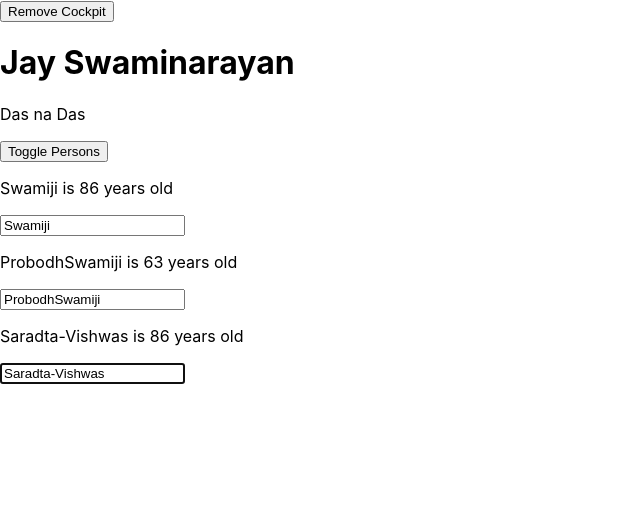
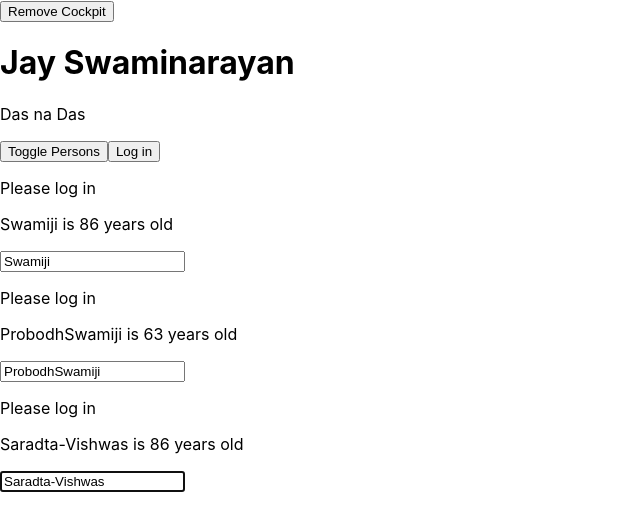
Before and after one commit to apatel369/react-practice-app, a React app: page / in a window 1280 px wide. Shown: the top 530 px of the page, without its empty margins (0-640 px from the left). Built offline with nearby package versions, Linux system fonts and the light colour scheme.

Commit message:
apply context and useContext

```diff
--- a/src/components/Cockpit/Cockpit.js
+++ b/src/components/Cockpit/Cockpit.js
@@ -1,8 +1,12 @@
-import React, { useEffect, useRef} from "react";
+import React, { useEffect, useRef, useContext} from "react";
 import classes from "./Cockpit.css";
+import AuthContext from "../../context/auth-context";
 
 const cockpit = props => {
   const toggleBtnRef =  useRef(null);
+  const authContext = useContext(AuthContext);
+
+  console.log(authContext.authenticated);
 
   useEffect(() => {
     console.log('[cockpit.js useeffect');
@@ -24,7 +28,6 @@
     };
   })
 
-
   const assignedClasses = [];
   let btnClass = "";
   if (props.showPersons) {
@@ -44,8 +47,9 @@
       <button ref={toggleBtnRef} className={btnClass} onClick={props.clicked}>
         Toggle Persons
       </button>
+        <button onClick={authContext.login}>Log in</button>
     </div>
   );
-};
+}
 
 export default React.memo(cockpit);
--- a/src/components/Persons/Person/Person.js
+++ b/src/components/Persons/Person/Person.js
@@ -3,6 +3,7 @@
 import withClass from "../../../hoc/withClass";
 import classes from './Person.css';
 import PropTypes from 'prop-types';
+import AuthContext from '../../../context/auth-context'
 
 class Person extends Component {
   constructor(props){
@@ -10,15 +11,21 @@
     this.inutElementRef = React.createRef();
   }
 
+  static contextType = AuthContext;
+
   componentDidMount(){
     // this.inutElement.focus();
     this.inutElementRef.current.focus();
+    console.log(this.context.authenticated);
   }
 
   render() {
     console.log("person js remder");
     return (
       <Fragment>
+
+        {this.context.authenticated ? <p>Authenticated!</p> : <p>Please log in</p>}
+
         <p onClick={this.props.click}>
           {this.props.name} is {this.props.age} years old
         </p>
@@ -35,6 +42,7 @@
   }
 }
 
+
 Person.propTypes = {
   click: PropTypes.func,
   name: PropTypes.string,
--- a/src/components/Persons/Persons.js
+++ b/src/components/Persons/Persons.js
@@ -1,5 +1,6 @@
 import React, { PureComponent } from "react";
 import Person from "./Person/Person.js";
+import AuthContext from "../../context/auth-context"
 
 class Persons extends PureComponent {
   // static getDerivedStateFromProps(props, state) {
@@ -36,7 +37,10 @@
 
   render() {
     console.log('persons.js rendering');
-    return this.props.persons.map((person, index) => {
+
+    return (
+    <AuthContext.Consumer>
+    { (context) => this.props.persons.map((person, index) => {
       return (
         <Person
           name={person.name}
@@ -44,10 +48,14 @@
           key={person.id}
           changed={event => this.props.changed(event, person.id)}
           click={() => this.props.clicked(index)}
+          isAuth={this.props.isAuthenticated}
         />
       );
-      });
+      })
   }
+  </AuthContext.Consumer>
+  );
+}
 }
 
 export default Persons;
--- a/src/containers/App.js
+++ b/src/containers/App.js
@@ -3,6 +3,7 @@
 import Persons from "../components/Persons/Persons";
 import Cockpit from "../components/Cockpit/Cockpit";
 import withClass from "../hoc/withClass";
+import AuthContext from "../context/auth-context";
 
 class App extends Component {
   constructor(props) {
@@ -18,7 +19,8 @@
     ],
     otherState: "other value",
     showPersons: false,
-    showCockpit: true
+    showCockpit: true,
+    authenticated: false
   };
 
   static getDerivedStateFromProps(props, state) {
@@ -71,6 +73,10 @@
     this.setState({ showPersons: !doesShow });
   };
 
+  loginHandler = () => {
+    this.setState({ authenticated: true });
+  };
+
   render() {
     console.log("app js render");
     let persons = null;
@@ -81,6 +87,7 @@
           persons={this.state.persons}
           clicked={this.deletePersonHandler}
           changed={this.nameChangedHandler}
+          isAuthenticated={this.state.authenticated}
         />
       );
     }
@@ -94,13 +101,22 @@
         >
           Remove Cockpit
         </button>
-        {this.state.showCockpit ? <Cockpit
-          title={this.props.appTitle}
-          showPersons={this.state.showPersons}
-          personsLength={this.state.persons.length}
-          clicked={this.togglePersonsHandler}
-        /> : null}
-        {persons}
+        <AuthContext.Provider
+          value={{
+            authenticated: this.state.authenticated,
+            login: this.loginHandler
+          }}
+        >
+          {this.state.showCockpit ? (
+            <Cockpit
+              title={this.props.appTitle}
+              showPersons={this.state.showPersons}
+              personsLength={this.state.persons.length}
+              clicked={this.togglePersonsHandler}
+            />
+          ) : null}
+          {persons}
+        </AuthContext.Provider>
       </React.Fragment>
     );
   }
--- /dev/null
+++ b/src/context/auth-context.js
@@ -0,0 +1,8 @@
+import React from 'react';
+
+const authContext = React.createContext({
+    authenticated: false,
+    login: () => {}
+});
+
+export default authContext;
```
